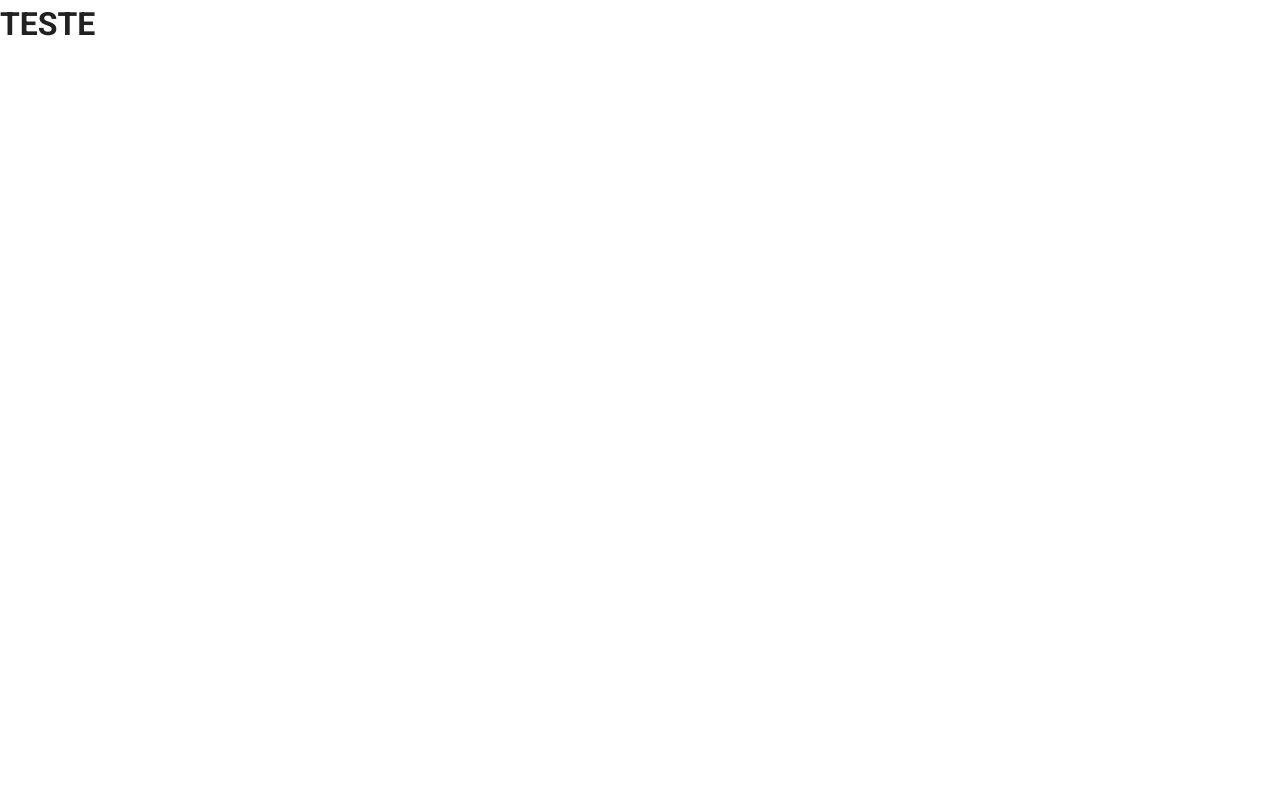
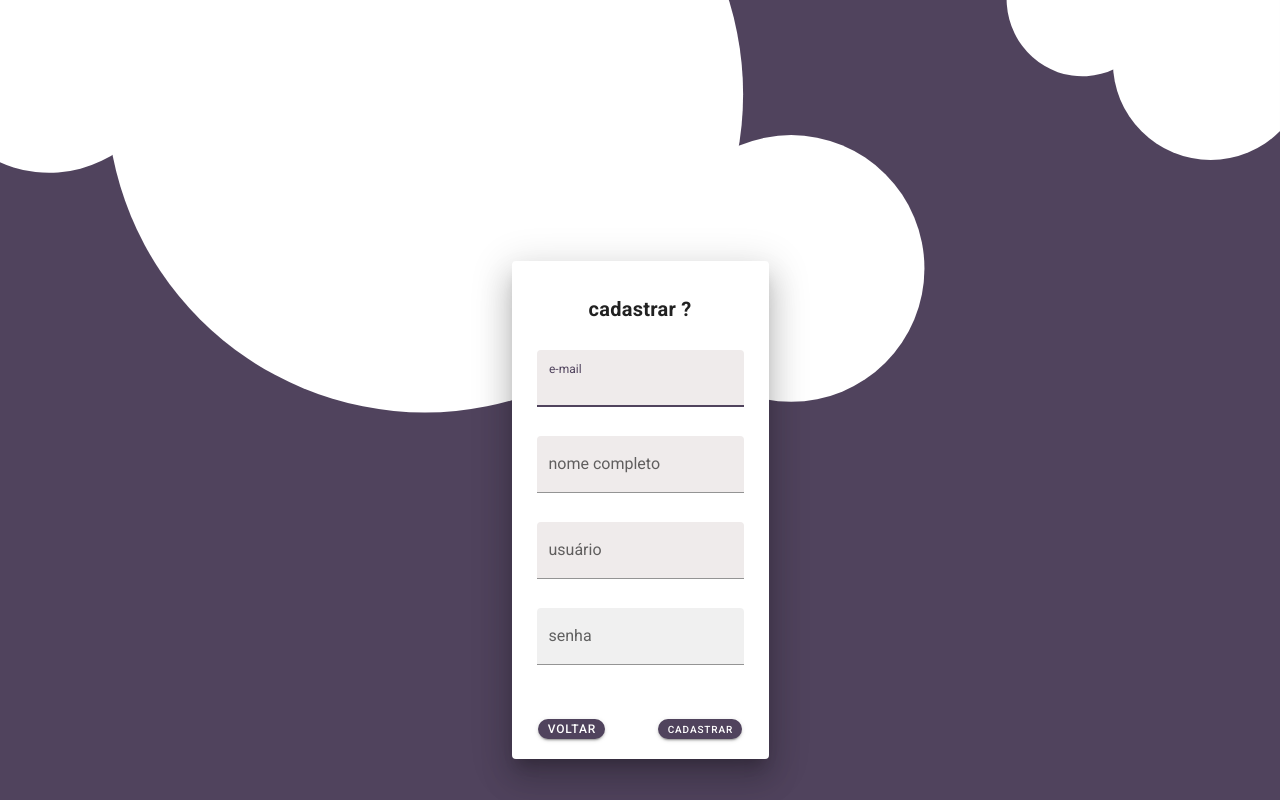
Before and after one commit to erickhora/bubble-todolist, a Vue app: page /cadastro in a window 1280 px wide. Built offline with nearby package versions, Linux system fonts and the light colour scheme.

Commit message:
Adicionar formulario de cadastro (falta validacao)

```diff
--- a/src/App.vue
+++ b/src/App.vue
@@ -1,7 +1,6 @@
 <template>
   <v-app>
      <router-view></router-view>
-
   </v-app>
 </template>
 
--- a/src/views/Cadastro.vue
+++ b/src/views/Cadastro.vue
@@ -1,13 +1,111 @@
 <template>
-    <v-app id="cadastro">
-<h1> TESTE</h1>
+<v-app id="cadastro">
+  <form class="formulario">
+   <v-card elevation="20">
 
-    </v-app>
+    <p class="text-center pt-8 font-weight-bold title mb-0"> cadastrar ?</p>
+    <div class="formulario-input">
+    <v-text-field
+      v-model="email"
+      :error-messages="emailErrors"
+      label="e-mail"
+      required
+      filled
+      autofocus
+       color="#50435D"
+       background-color="#EFEBEB"
+      @input="$v.name.$touch()"
+      @blur="$v.name.$touch()"
+    ></v-text-field>
+    <v-text-field
+      v-model="nome"
+      :error-messages="nomeErrors"
+      label="nome completo"
+      required
+      filled
+      color="#50435D"
+      background-color="#EFEBEB"
+      @input="$v.email.$touch()"
+      @blur="$v.email.$touch()"
+    ></v-text-field>
+    <v-text-field
+      v-model="usuário"
+      :error-messages="usuarioErrors"
+      label="usuário"
+      required
+      filled
+      background-color="#EFEBEB"
+       color="#50435D"
+      @input="$v.email.$touch()"
+      @blur="$v.email.$touch()"
+    ></v-text-field>
+    <v-text-field
+      v-model="senha"
+      :error-messages="senhaErrors"
+      label="senha"
+      required
+      filled
+      height="20"
+      color="#50435D"
+      @input="$v.email.$touch()"
+      @blur="$v.email.$touch()"
+    ></v-text-field>
+    </div>
+    <div class="botoes">
+         <v-btn rounded x-small class="mb-5" @click="Cancelar">
+             <router-link to="/" class="link-cadastro"> Voltar </router-link>
+         </v-btn>
+
+         <v-btn rounded x-small class="mb-5" @click="submit">Cadastrar</v-btn>
+    </div>
+
+
+   </v-card>
+ </form>
+ </v-app>
 </template>
+
+
 
 <script>
 export default {
-  data: () => ({
-  })
+  data: () => ({})
+};
+</script>
+
+
+<style scoped>
+.formulario {
+  display: flex;
+  justify-content: center;
+  align-items: center;
+  margin-top:20%;
+  padding: 5px;
 }
-</script>
+
+.formulario-input{
+    margin:25px;
+}
+
+#cadastro{
+    background-color: #50435D;
+    background-image: url('../assets/Celular_Android_–_12.svg');
+    background-size: cover;
+    background-repeat: no-repeat;
+}
+.botoes{
+    display: flex;
+    justify-content: space-around;
+}
+
+.theme--light.v-btn:not(.v-btn--flat):not(.v-btn--text):not(.v-btn--outlined) {
+    background-color: #50435D;
+    color:white;
+  }
+
+.link-cadastro{
+  color:white;
+  font-size: .75rem;
+  text-decoration: none;
+}
+</style>
--- a/src/views/Login.vue
+++ b/src/views/Login.vue
@@ -3,7 +3,7 @@
     <v-form  v-model="valid">
       <v-container style="d-flex justify-center align-center">
         <v-row>
-          <v-col cols="8" xs="4" class="login-box" v-if="naoLogado">
+          <v-col cols="8" xs="4" class="login-box" v-if="!naoLogado">
             <v-card :elevation="10" class="login-box-form">
               <p class="text-center">Acesse com seu email</p>
               <v-text-field
```
